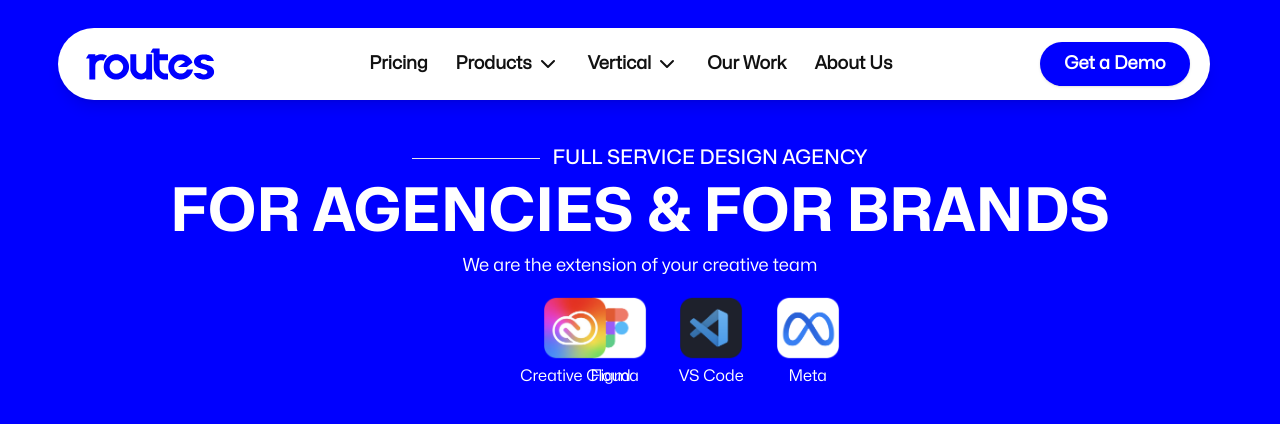
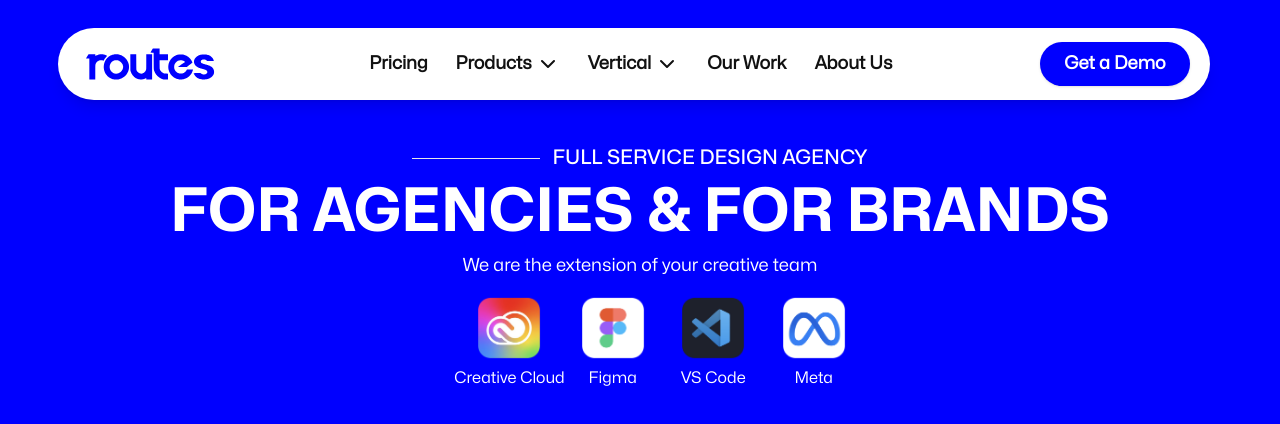
Before and after one commit to FrontierUI/design-routes, a React (Vite) app: page / in a window 1280 px wide. Shown: the top 424 px of the page. Built offline with nearby package versions, Linux system fonts and the light colour scheme.

Commit message:
navigtion not clossings

```diff
--- a/src/components/DesktopMenu.jsx
+++ b/src/components/DesktopMenu.jsx
@@ -73,11 +73,6 @@ const DesktopMenu = ({ menu }) => {
             {hasSubMenu &&
               menu.subMenu.map((submenu, i) => (
                 <div key={i} className="relative cursor-pointer">
-                  {menu.gridCols > 1 && menu?.subMenuHeading?.[i] && (
-                    <p className="text-lg mb-4 text-gray-500">
-                      {menu?.subMenuHeading?.[i]}
-                    </p>
-                  )}
                   <Link
                     to={submenu.href}
                     className="itemsCenter gap-x-1 group/menubox"
--- a/src/components/Hero.jsx
+++ b/src/components/Hero.jsx
@@ -17,14 +17,14 @@ const Hero = () => {
           <p className="text-lg">We are the extension of your creative team</p>
         </div>
 
-        <div className="flexy w-full h-full gap-x-2 mt-4">
-          <div className="flexy flex-col space-y-1 cursor-pointer transition-all hover:scale-105 duration-500 ease-in-out relative mr-3 lg:mx-3 lg:left-20">
+        <div className="flexy relative w-full gap-x-3 mt-4 right-3 lg:right-0">
+          <div className="flexy flex-col space-y-1 cursor-pointer transition-all hover:scale-105 duration-500 ease-in-out relative lg:left-5 left-1.5 mx-3">
             <img
               src="/images/creativeCloud.png"
               className="w-16 h-16 object-cover"
               alt=""
             />
-            <p className="">Creative Cloud</p>
+            <p className="pt-1.5">Creative Cloud</p>
           </div>
           <div className="flexy flex-col space-y-1 cursor-pointer transition-all hover:scale-105 duration-500 ease-in-out mr-3 lg:mx-3">
             <img
@@ -32,7 +32,7 @@ const Hero = () => {
               className="w-16 h-16 object-cover"
               alt=""
             />
-            <p className="">Figma</p>
+            <p className="pt-1.5">Figma</p>
           </div>
           <div className="flexy flex-col space-y-1 cursor-pointer transition-all hover:scale-105 duration-500 ease-in-out mr-3 lg:mx-3">
             <img
@@ -40,7 +40,7 @@ const Hero = () => {
               className="w-16 h-16 object-cover"
               alt=""
             />
-            <p className="">VS Code</p>
+            <p className="pt-1.5">VS Code</p>
           </div>
           <div className="flexy flex-col space-y-1 cursor-pointer transition-all hover:scale-105 duration-500 ease-in-out lg:mx-3">
             <img
@@ -48,7 +48,7 @@ const Hero = () => {
               className="w-16 h-16 object-cover"
               alt=""
             />
-            <p className="">Meta</p>
+            <p className="pt-1.5">Meta</p>
           </div>
         </div>
 
--- a/src/contentData/utils.js
+++ b/src/contentData/utils.js
@@ -34,14 +34,10 @@ export const Menus = [
   {
     // href: 'javascript:void(0)',
     name: 'Products',
-    subMenuHeading: ['', ''],
+    // subMenuHeading: ['', ''],
     gridCols: 2,
     subMenu: [
-      {
-        name: 'Creative Campaigns',
-        icon: ShieldPlus,
-        href: '/creative-campaigns',
-      },
+      { name: 'Creative Campaigns', icon: Bolt, href: '/creative-campaigns' },
       {
         name: 'Social Media Management',
         icon: Users,
--- a/src/globals.css
+++ b/src/globals.css
@@ -38,6 +38,10 @@
   body {
     @apply bg-white text-[#111] overflow-x-hidden;
     font-family: 'Mona-Sans-Regular';
+  }
+
+  p {
+    @apply leading-none;
   }
 }
 
```
